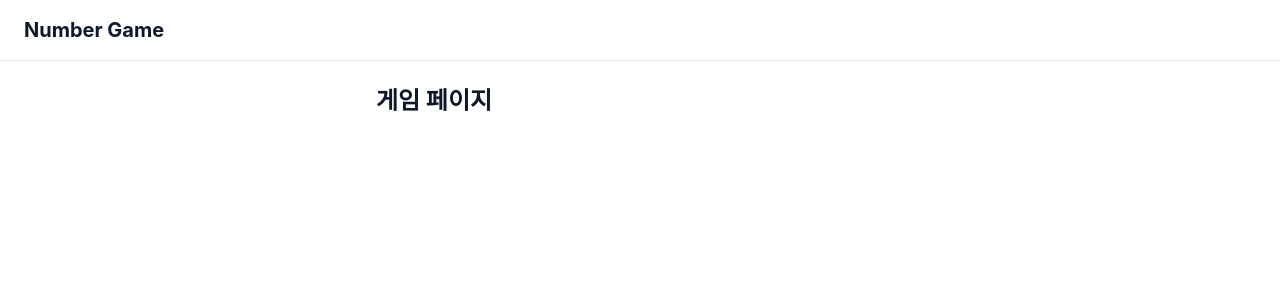
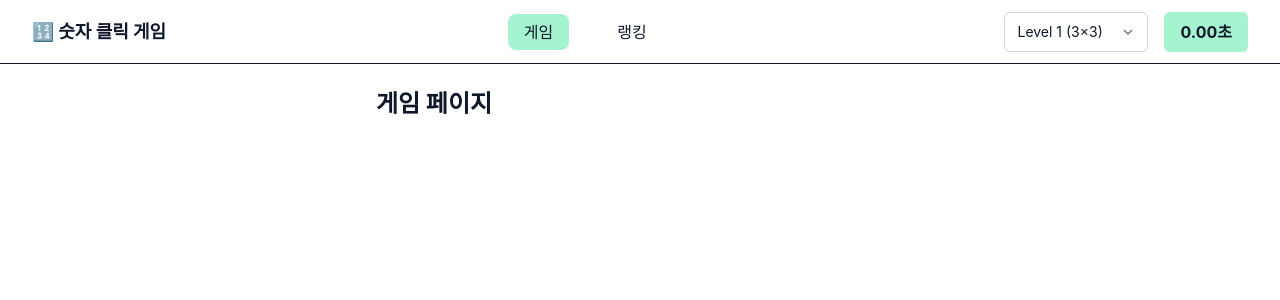
Before and after one commit to 39-play-sopt-web/ChoHyounYoung, a React (Vite) app in the folder ChoHyounYoung/Week2/Homework/: page /game in a window 1280 px wide. Shown: the top 300 px of the page. Built offline with nearby package versions, Linux system fonts and the light colour scheme.

Commit message:
feat: 게임 및 랭킹 라우팅과 헤더 UI 추가

```diff
--- a/ChoHyounYoung/Week2/Homework/package.json
+++ b/ChoHyounYoung/Week2/Homework/package.json
@@ -13,7 +13,8 @@
   "type": "module",
   "dependencies": {
     "react": "^19.3.0",
-    "react-dom": "^19.3.0"
+    "react-dom": "^19.3.0",
+    "react-router-dom": "^7.18.4"
   },
   "devDependencies": {
     "@tailwindcss/vite": "^4.3.3",
--- a/ChoHyounYoung/Week2/Homework/src/App.jsx
+++ b/ChoHyounYoung/Week2/Homework/src/App.jsx
@@ -1,5 +1,15 @@
 import GamePage from './pages/GamePage.jsx';
+import RankingPage from './pages/RankingPage.jsx';
+import { BrowserRouter, Navigate, Route, Routes } from 'react-router-dom';
 
 export default function App() {
-  return <GamePage />;
+  return (
+    <BrowserRouter>
+      <Routes>
+        <Route path="/" element={<Navigate to="/game" replace />} />
+        <Route path="/game" element={<GamePage />} />
+        <Route path="/ranking" element={<RankingPage />} />
+      </Routes>
+    </BrowserRouter>
+  );
 }
--- a/ChoHyounYoung/Week2/Homework/src/components/Header.jsx
+++ b/ChoHyounYoung/Week2/Homework/src/components/Header.jsx
@@ -1,7 +1,65 @@
-export default function Header() {
+import { NavLink } from 'react-router-dom';
+
+function Header({ time = 0 }) {
   return (
-    <header className="border-b border-slate-200 px-6 py-4">
-      <h1 className="text-xl font-bold">Number Game</h1>
+    <header className="flex h-16 items-center justify-between border-b px-8">
+      <h1 className="text-lg font-bold">🔢 숫자 클릭 게임</h1>
+
+      <nav>
+        <ul className="flex gap-8">
+          <li>
+            <NavLink
+              to="/game"
+              className={({ isActive }) =>
+                isActive ? 'rounded-lg bg-emerald-200 px-4 py-2' : 'px-4 py-2'
+              }
+            >
+              게임
+            </NavLink>
+          </li>
+
+          <li>
+            <NavLink
+              to="/ranking"
+              className={({ isActive }) =>
+                isActive ? 'rounded-lg bg-emerald-200 px-4 py-2' : 'px-4 py-2'
+              }
+            >
+              랭킹
+            </NavLink>
+          </li>
+        </ul>
+      </nav>
+
+      <div className="flex shrink-0 items-center gap-4">
+        <div className="relative">
+          <select
+            aria-label="게임 레벨 선택"
+            defaultValue="1"
+            className="h-10 w-36 cursor-pointer appearance-none rounded-md border border-gray-300 bg-white pl-3 pr-9 text-sm text-gray-900 focus:border-emerald-500 focus:outline-none focus:ring-2 focus:ring-emerald-200"
+          >
+            <option value="1">Level 1 (3×3)</option>
+            <option value="2">Level 2 (4×4)</option>
+            <option value="3">Level 3 (5×5)</option>
+          </select>
+          <svg
+            aria-hidden="true"
+            viewBox="0 0 24 24"
+            fill="none"
+            stroke="currentColor"
+            strokeWidth="2"
+            className="pointer-events-none absolute right-3 top-1/2 h-4 w-4 -translate-y-1/2 text-gray-500"
+          >
+            <path d="m6 9 6 6 6-6" />
+          </svg>
+        </div>
+
+        <span className="rounded-md bg-emerald-200 px-4 py-2 font-bold">
+          {time.toFixed(2)}초
+        </span>
+      </div>
     </header>
   );
 }
+
+export default Header;
```
Also changed, not shown: 1 other file (tests, documents, lock files or other folders).
